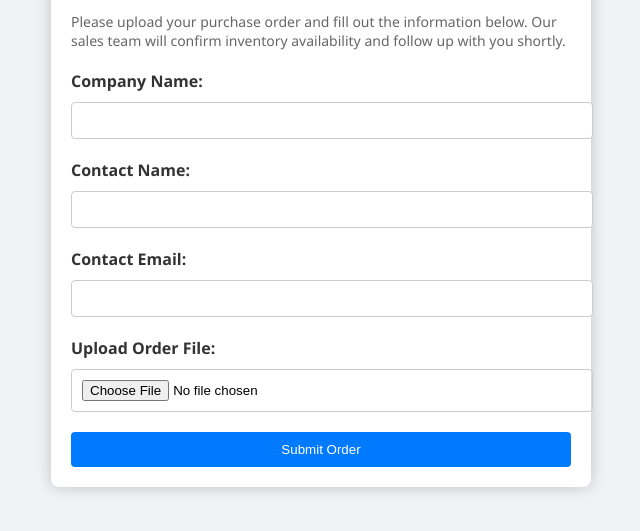
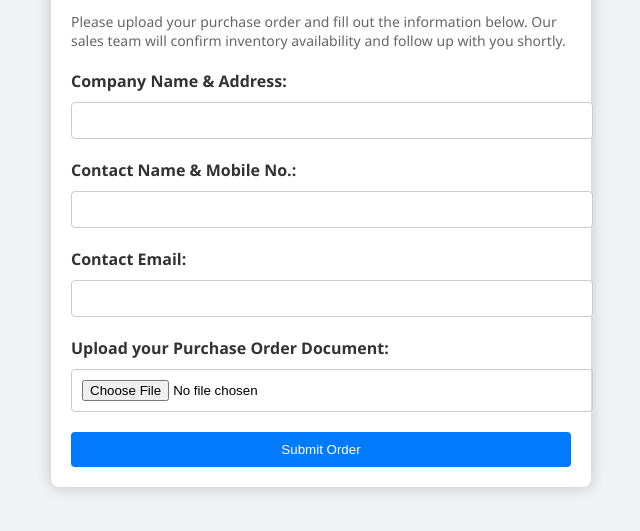
Before and after one commit to gladstone28/Purchase-Order, a plain HTML site: page index.html in a window 1280 px wide. Shown: the part 223-754 px from the top of the page, without its empty margins (319-959 px from the left). Drawn offline with Linux system fonts and the light colour scheme.

Commit message:
modify form

```diff
--- a/index.html
+++ b/index.html
@@ -14,16 +14,16 @@
         <p>Please upload your purchase order and fill out the information below. Our sales team will confirm inventory availability and follow up with you shortly.</p>
 
         <form action="https://formspree.io/f/mjvnazvr" method="POST" enctype="multipart/form-data">
-            <label for="companyName">Company Name:</label>
+            <label for="companyName">Company Name & Address:</label>
             <input type="text" id="companyName" name="companyName" required>
 
-            <label for="contactName">Contact Name:</label>
+            <label for="contactName">Contact Name & Mobile No.:</label>
             <input type="text" id="contactName" name="contactName" required>
 
             <label for="contactEmail">Contact Email:</label>
             <input type="email" id="contactEmail" name="contactEmail" required>
 
-            <label for="orderFile">Upload Order File:</label>
+            <label for="orderFile">Upload your Purchase Order Document:</label>
             <input type="file" id="orderFile" name="orderFile" required>
 
             <button type="submit">Submit Order</button>
```
